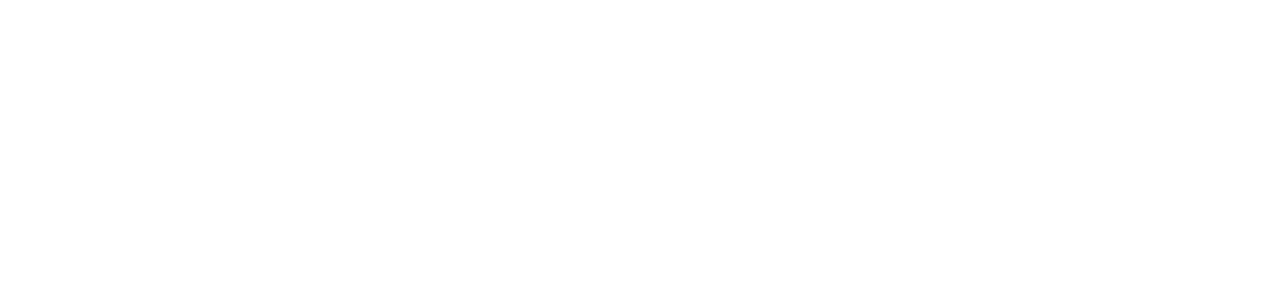
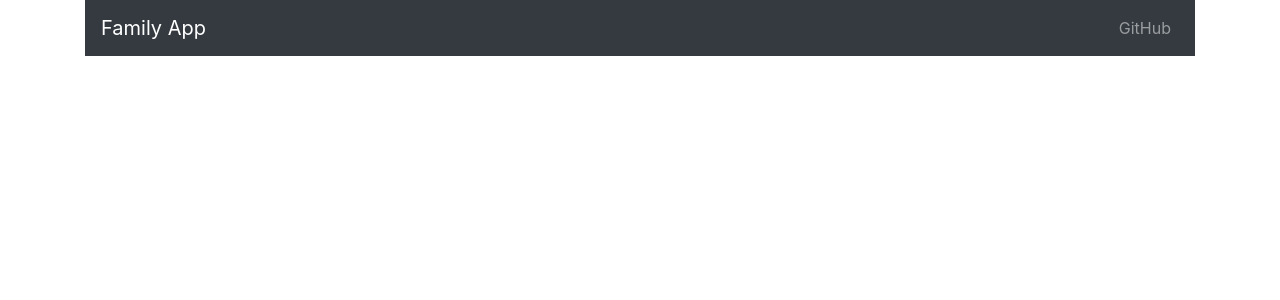
Before and after one commit to mdrews/FamilyApp, a React (Create React App) app in the folder client/: page / in a window 1280 px wide. Shown: the top 300 px of the page. Built offline with nearby package versions, Linux system fonts and the light colour scheme.

Commit message:
add navbar to app

```diff
--- a/client/package.json
+++ b/client/package.json
@@ -3,9 +3,13 @@
   "version": "0.1.0",
   "private": true,
   "dependencies": {
+    "bootstrap": "^4.3.1",
     "react": "^16.10.2",
     "react-dom": "^16.10.2",
-    "react-scripts": "3.2.0"
+    "react-scripts": "3.2.0",
+    "react-transition-group": "^4.3.0",
+    "reactstrap": "^8.0.1",
+    "uuid": "^3.3.3"
   },
   "scripts": {
     "start": "react-scripts start",
--- a/client/src/App.js
+++ b/client/src/App.js
@@ -1,9 +1,11 @@
 import React from 'react';
 import './App.css';
+import AppHeader from './components/AppHeader';
 
 function App() {
   return (
     <div className="App">
+      <AppHeader />
     </div>
   );
 }
--- /dev/null
+++ b/client/src/components/AppHeader.js
@@ -0,0 +1,34 @@
+import React, { useState } from 'react';
+import {
+  Container,
+  Navbar,
+  NavbarBrand,
+  NavbarToggler,
+  Collapse,
+  Nav,
+  NavItem,
+  NavLink
+} from 'reactstrap';
+
+const AppHeader = () => {
+
+  const [ isOpen, setIsOpen ] = useState(false);
+
+  return(<div>
+    <Container>
+      <Navbar color="dark" dark expand="sm" className="mb-5">
+        <NavbarBrand href="/">Family App</NavbarBrand>
+        <NavbarToggler onClick={() => setIsOpen(!isOpen)} />
+        <Collapse isOpen={isOpen} navbar>
+          <Nav navbar className="ml-auto">
+            <NavItem>
+              <NavLink href="https://github.com/mdrews">GitHub</NavLink>
+            </NavItem>
+          </Nav>
+        </Collapse>
+      </Navbar>
+    </Container>
+  </div>);
+}
+
+export default AppHeader;
--- a/client/src/index.js
+++ b/client/src/index.js
@@ -2,6 +2,7 @@
 import ReactDOM from 'react-dom';
 import App from './App';
 import * as serviceWorker from './serviceWorker';
+import 'bootstrap/dist/css/bootstrap.min.css';
 
 ReactDOM.render(<App />, document.getElementById('root'));
 
```
Also changed, not shown: 1 other file (tests, documents, lock files or other folders).
